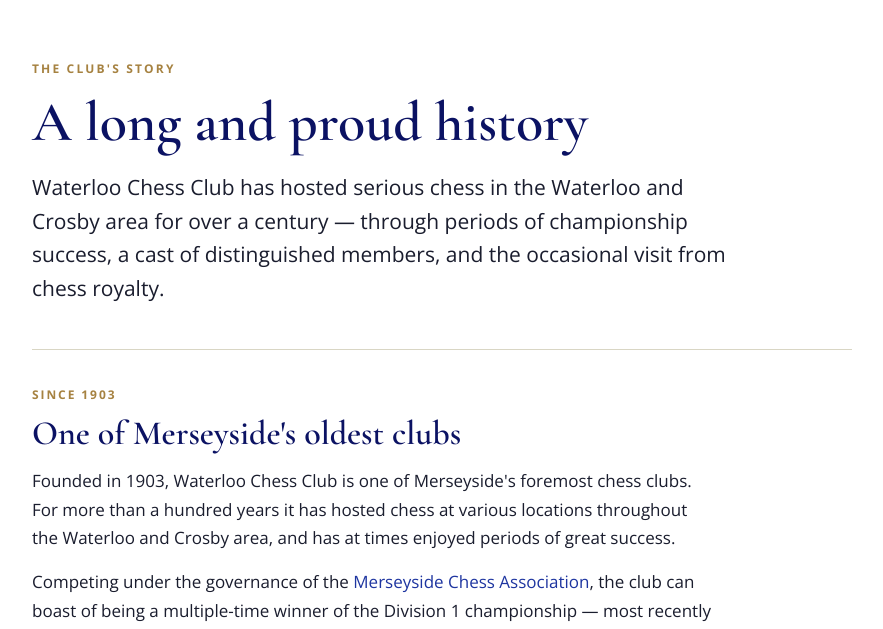
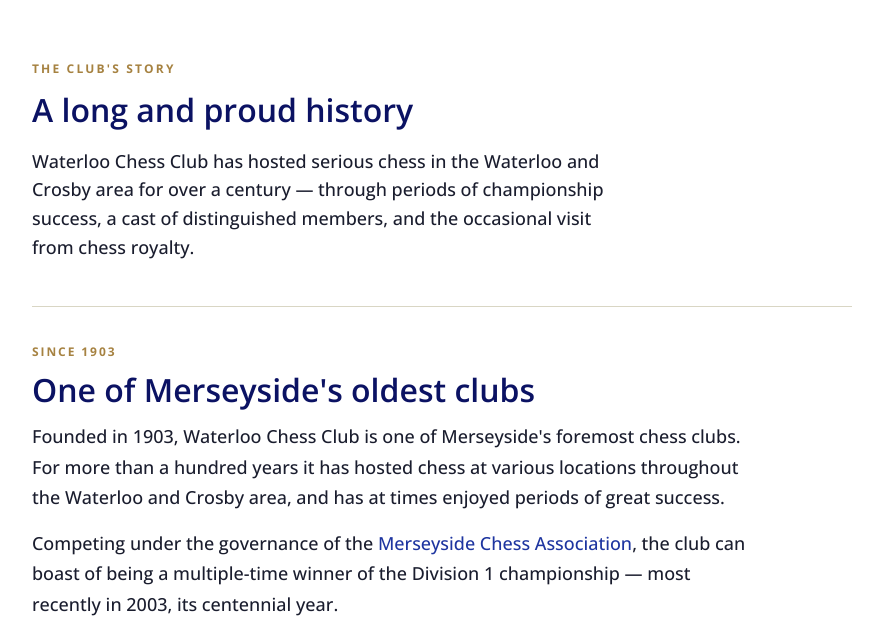
Before and after one commit to robwold/waterloo-cc-website, a Jekyll site: the page built from history.html, in a window 1280 px wide. Shown: the part 393-1022 px from the top of the page, without its empty margins (198-1081 px from the left). Built offline with Jekyll 4.4.1, drawn with Linux system fonts in a browser that asks for light colours; grey boxes are pictures that could not be loaded.

Commit message:
Standardise fonts

```diff
--- a/_sass/main.scss
+++ b/_sass/main.scss
@@ -140,7 +140,7 @@
   .section-question {
     font-family: "Open Sans", sans-serif;
     font-weight: 700;
-    font-size: 40px;
+    font-size: 32px;
     line-height: 1.1;
     color: $dark-blue;
     margin: 0 0 16px;
@@ -149,7 +149,7 @@
 
   .section-body {
     font-family: "Open Sans", sans-serif;
-    font-size: 24px;
+    font-size: 18px;
     font-weight: 500;
     line-height: 1.5;
     color: $ink;
@@ -185,8 +185,6 @@
   .home .section:nth-child(even) .qimg { order: 0; }
   .home .qimg { min-height: 220px; }
   .home .qcol { padding: 28px 24px; }
-  .home .section-question { font-size: 32px; }
-  .home .section-body { font-size: 19px; }
 }
 
 /* ───────── FAQ page — open editorial list ───────── */
@@ -205,9 +203,9 @@
 }
 
 .faq-title {
-  font-family: "Cormorant Garamond", serif;
+  font-family: "Open Sans", sans-serif;
   font-weight: 600;
-  font-size: 56px;
+  font-size: 32px;
   color: $dark-blue;
   margin: 0 0 10px;
   line-height: 1;
@@ -216,6 +214,7 @@
 .faq-intro {
   font-family: "Open Sans", sans-serif;
   font-size: 18px;
+  font-weight: 500;
   line-height: 1.55;
   color: $muted;
   max-width: 56ch;
@@ -250,9 +249,9 @@
   }
 
   h3 {
-    font-family: "Cormorant Garamond", serif;
+    font-family: "Open Sans", sans-serif;
     font-weight: 600;
-    font-size: 34px;
+    font-size: 32px;
     color: $dark-blue;
     margin: 0 0 14px;
   }
@@ -260,7 +259,8 @@
   .a {
     max-width: 70ch;
     font-family: "Open Sans", sans-serif;
-    font-size: 17px;
+    font-size: 18px;
+    font-weight: 500;
     line-height: 1.68;
     color: $ink;
 
@@ -300,9 +300,9 @@
 }
 
 .hist-title {
-  font-family: "Cormorant Garamond", serif;
+  font-family: "Open Sans", sans-serif;
   font-weight: 600;
-  font-size: 56px;
+  font-size: 32px;
   color: $dark-blue;
   margin: 0 0 20px;
   line-height: 1.02;
@@ -310,7 +310,8 @@
 
 .hist-lead {
   font-family: "Open Sans", sans-serif;
-  font-size: 21px;
+  font-size: 18px;
+  font-weight: 500;
   line-height: 1.6;
   color: $ink;
   max-width: 58ch;
@@ -334,9 +335,9 @@
   }
 
   h3 {
-    font-family: "Cormorant Garamond", serif;
+    font-family: "Open Sans", sans-serif;
     font-weight: 600;
-    font-size: 34px;
+    font-size: 32px;
     color: $dark-blue;
     margin: 0 0 14px;
     line-height: 1.08;
@@ -345,7 +346,8 @@
 
 .hist-body {
   font-family: "Open Sans", sans-serif;
-  font-size: 17px;
+  font-size: 18px;
+  font-weight: 500;
   line-height: 1.68;
   color: $ink;
   max-width: 70ch;
@@ -363,7 +365,7 @@
   margin: 26px 0 2px;
   padding: 6px 0 6px 26px;
   border-left: 3px solid $gold;
-  font-family: "Cormorant Garamond", serif;
+  font-family: "Open Sans", sans-serif;
   font-style: italic;
   font-weight: 500;
   font-size: 25px;
@@ -441,20 +443,6 @@
     font-size: 24px;
   }
 
-  .faq-title,
-  .hist-title {
-    font-size: 38px;
-  }
-
-  .faq-list h3,
-  .hist-list h3 {
-    font-size: 26px;
-  }
-
-  .hist-lead {
-    font-size: 19px;
-  }
-
   .pull {
     font-size: 21px;
   }
```
